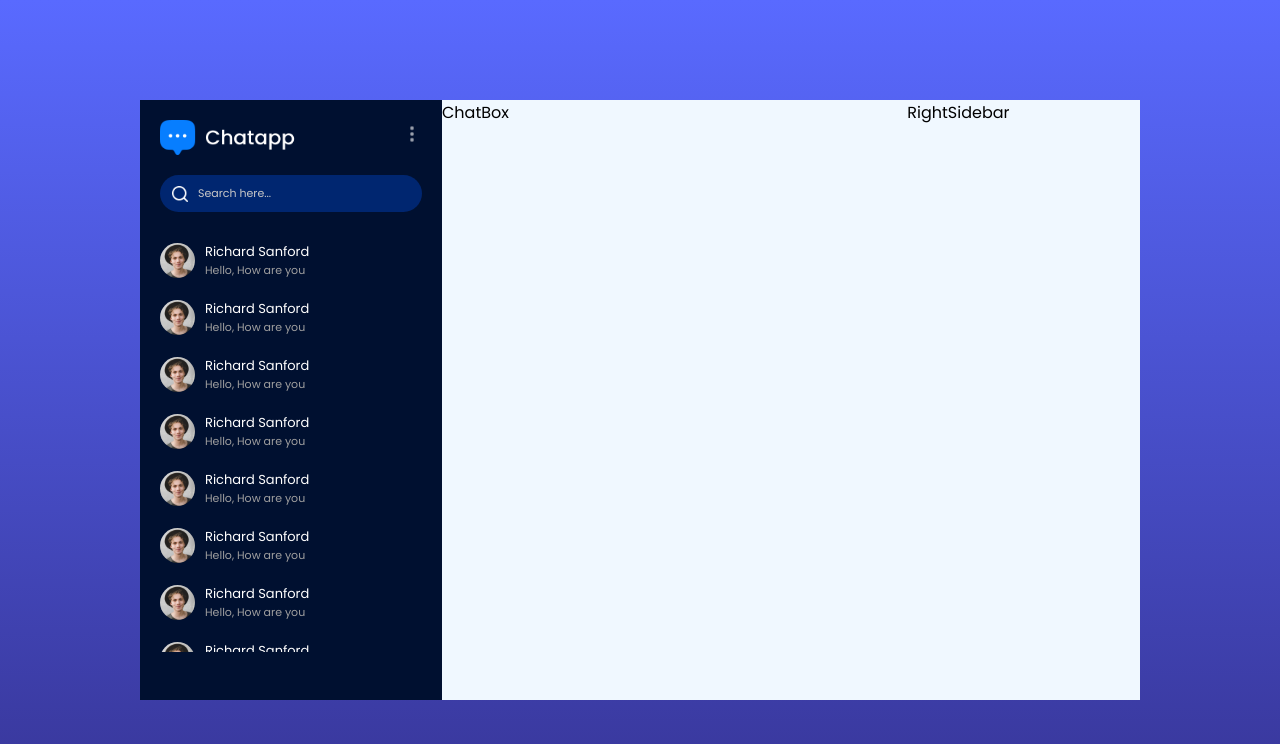
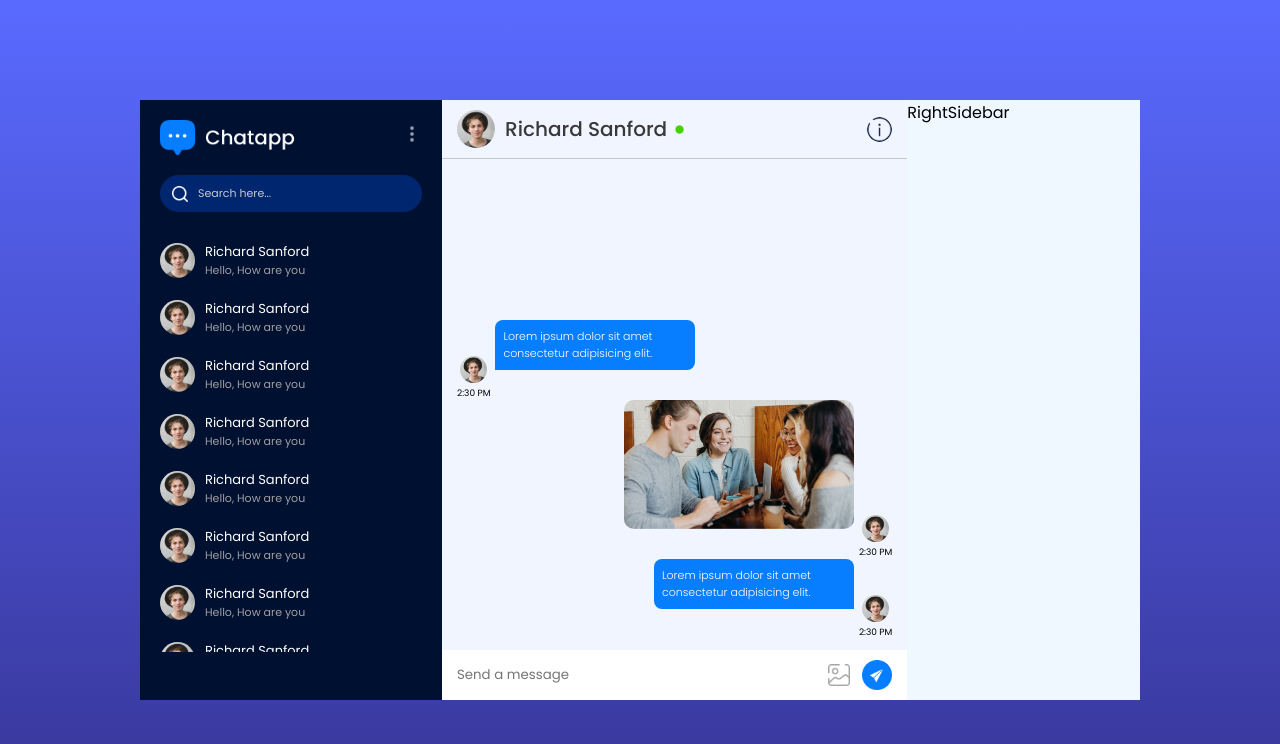
Before and after one commit to Prajwalb0208/Chat-app, a React (Vite) app: page /chat in a window 1280 px wide. Shown: the top 744 px of the page. Built offline with nearby package versions, Linux system fonts and the light colour scheme.

Commit message:
UI for ChatBox Component

```diff
--- a/src/components/ChatBox/ChatBox.css
+++ b/src/components/ChatBox/ChatBox.css
@@ -0,0 +1,114 @@
+.chat-box{
+    height: 75vh;
+    position: relative;
+    background-color: #f1f5ff;
+}
+.chat-user{
+    padding: 10px 15px;
+    display: flex;
+    align-items: center;
+    gap: 10px;
+    border-bottom: 1px solid #c6c6c6;
+}
+
+.chat-user img{
+    width: 25px;
+    border-radius: 50%;
+}
+
+.chat-user img:first-child{
+    width: 38px;
+    aspect-ratio: 1/1;
+}
+
+.chat-user p{
+    flex: 1;
+    font-weight: 500;
+    font-size: 20px;
+    color: #393939;
+    display: flex;
+    align-items: center;
+    gap: 5px;
+}
+.chat-input{
+    display: flex;
+    align-items: center;
+    gap: 12px;
+    padding: 10px 15px;
+    background: white;
+    position: absolute;
+    bottom: 0;
+    left: 0;
+    right: 0;
+}
+
+.chat-input img{
+    width: 30px;
+    cursor: pointer;
+}
+
+.chat-input label{
+    display: flex;
+}
+
+.chat-input label img{
+    width: 22px;
+}
+
+.chat-input input{
+    flex: 1;
+    border: none;
+    outline: none;
+}
+
+.chat-msg{
+    height: calc(100% - 70px);
+    padding-bottom: 50px;
+    overflow-y: scroll;
+    display: flex;
+    flex-direction: column-reverse;
+}
+
+.s-msg div img ,.r-msg div img{
+    width: 27px;
+    aspect-ratio: 1/1;
+    border-radius: 50px;
+}
+
+.s-msg, .r-msg{
+    display: flex;
+    align-items: end;
+    justify-content: end;
+    gap: 5px;
+    padding: 0px 15px;
+}
+.r-msg{
+    flex-direction: row-reverse;
+    justify-content: start;
+}
+
+.msg{
+    color: white;
+    background-color: #077EFF;
+    padding: 8px;
+    max-width: 200px;
+    font-size: 11px;
+    font-weight: 300;
+    border-radius: 8px 8px 0px 8px;
+    margin-bottom: 30px;
+}
+
+.r-msg .msg{
+    border-radius: 8px 8px 8px 0px;
+}
+
+.s-msg div , .r-msg div{
+    text-align: center;
+    font-size: 9px;
+}
+
+.msg-img{
+    max-width: 230px;
+    margin-bottom: 30px;
+    border-radius: 10px;
+}
--- a/src/components/ChatBox/ChatBox.jsx
+++ b/src/components/ChatBox/ChatBox.jsx
@@ -1,8 +1,50 @@
 import React from 'react'
 import './ChatBox.css'
+import assets from '../../assets/assets'
 const ChatBox = () => {
   return (
-    <div>ChatBox</div>
+    <div className='chat-box'>
+      <div className="chat-user">
+        <img src={assets.profile_img} alt="" />
+        <p>Richard Sanford<img src={assets.green_dot} className='dot' alt="" /> </p>
+        <img src={assets.help_icon} className='help' alt="" />
+      </div>
+
+      <div className="chat-msg">
+        <div className="s-msg">
+          <p className="msg">Lorem ipsum dolor sit amet consectetur adipisicing elit.</p>
+          <div>
+            <img src={assets.profile_img} alt="" />
+            <p>2:30 PM</p>
+          </div>
+        </div>
+        <div className="s-msg">
+          <img className='msg-img' src={assets.pic1} alt="" />
+          <div>
+            <img src={assets.profile_img} alt="" />
+            <p>2:30 PM</p>
+          </div>
+        </div>
+        <div className="r-msg">
+          <p className="msg">Lorem ipsum dolor sit amet consectetur adipisicing elit.</p>
+          <div>
+            <img src={assets.profile_img} alt="" />
+            <p>2:30 PM</p>
+          </div>
+        </div>
+      </div>
+
+
+
+      <div className="chat-input">
+        <input type="text" placeholder='Send a message' />
+        <input type="file" id="image" accept='image/png, image.jpeg, image/jpg' hidden />
+        <label htmlFor="image">
+          <img src={assets.gallery_icon} alt="" />
+        </label>
+        <img src={assets.send_button} alt="" />
+      </div>
+    </div>
   )
 }
 
--- a/src/index.css
+++ b/src/index.css
@@ -10,3 +10,7 @@
 ::-webkit-scrollbar{
   display: none;
 }
+
+img.dot{
+  width: 15px !important;
+}
```
